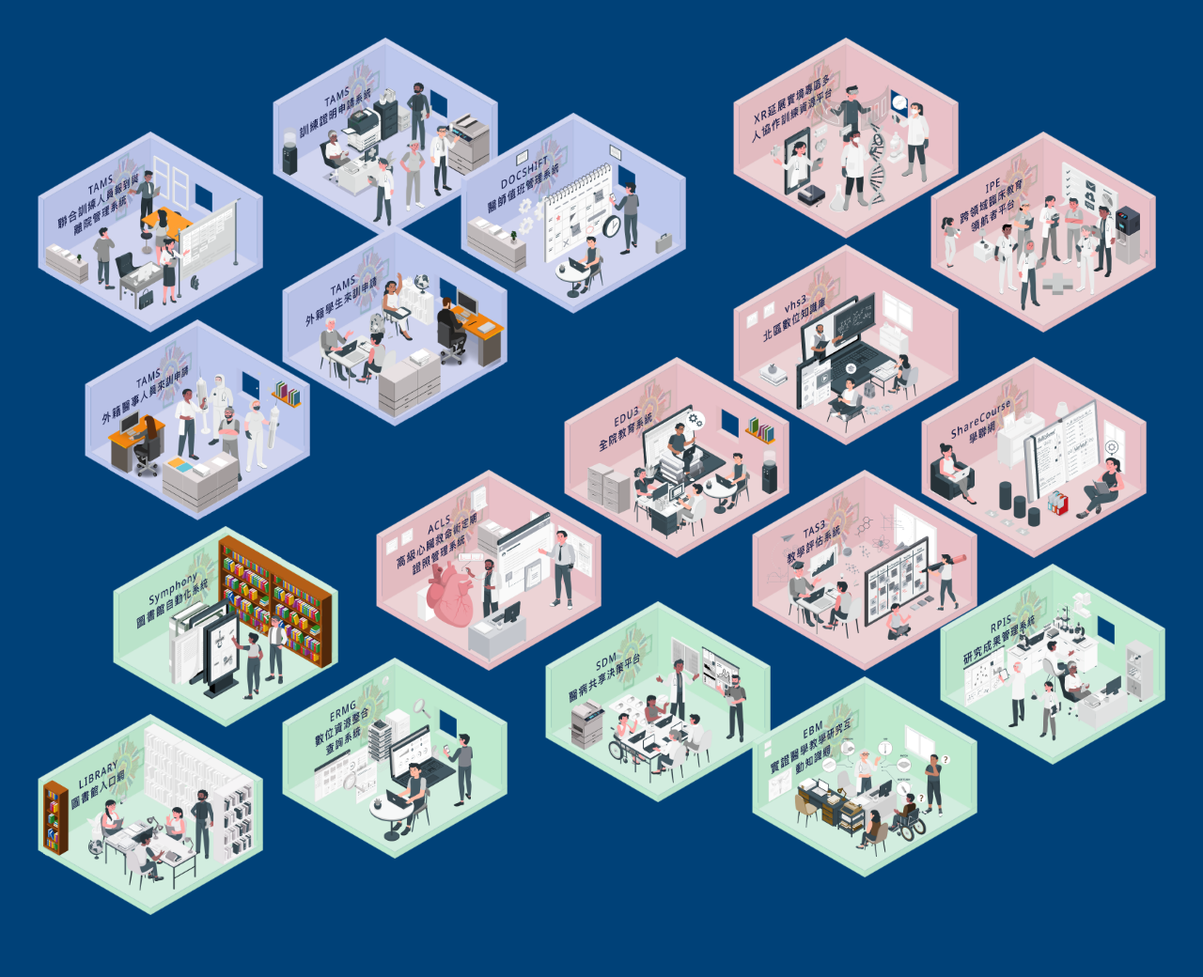
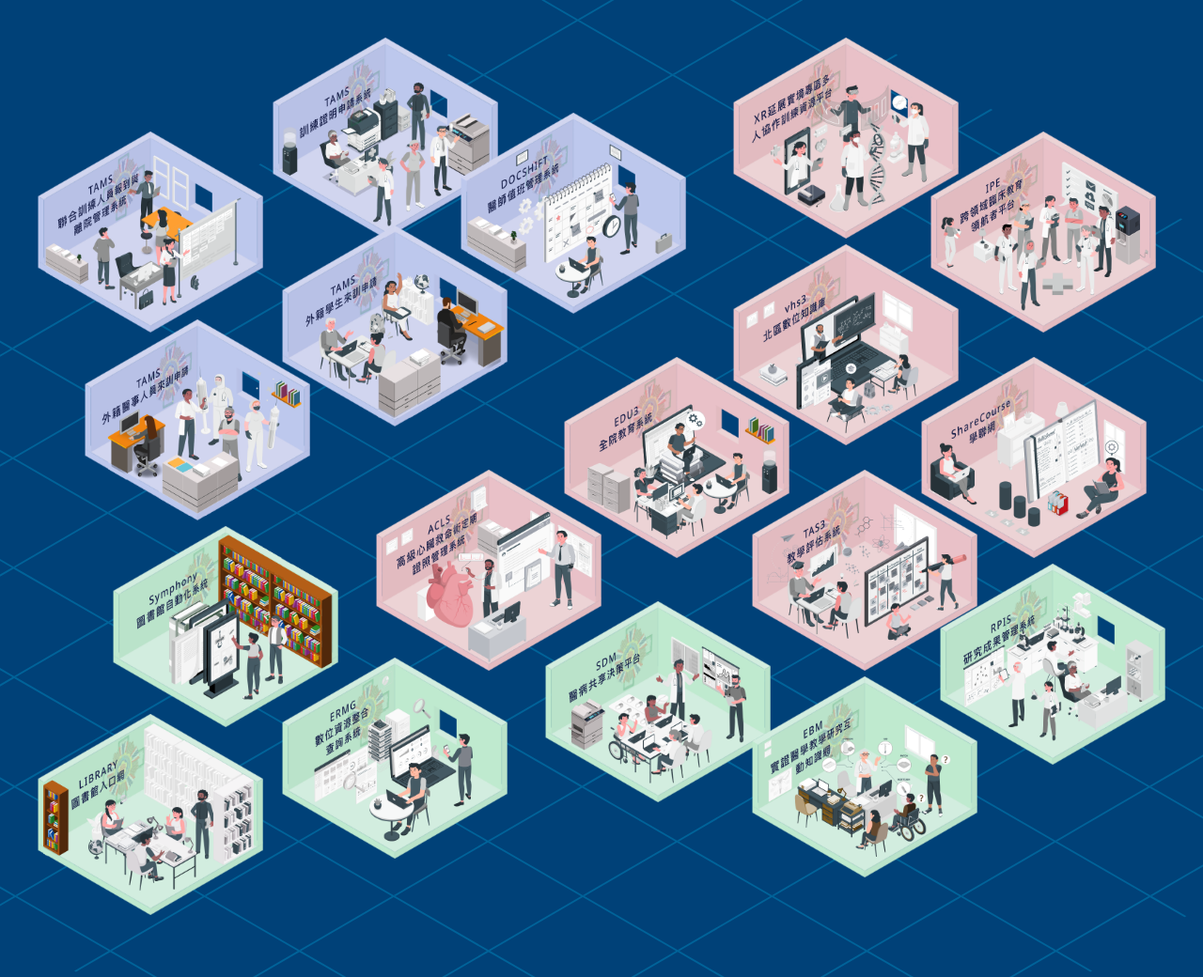
Before and after one commit to IffyArt/vghtpe, a plain HTML site: page index.html in a window 1280 px wide. Shown: the whole page at 94% size. Drawn offline with Linux system fonts and the light colour scheme; the site is published under a folder, as on GitHub Pages, so addresses that start at the root find nothing.

Commit message:
fix(index): fix index background-image display

```diff
--- a/index.html
+++ b/index.html
@@ -8,7 +8,7 @@
     <style>
       body {
         background-color: #004178;
-        background-image: url('/assets/images/background.svg');
+        background-image: url('assets/images/background.svg');
         background-attachment: fixed;
         background-position: center;
         background-size: cover;
```
